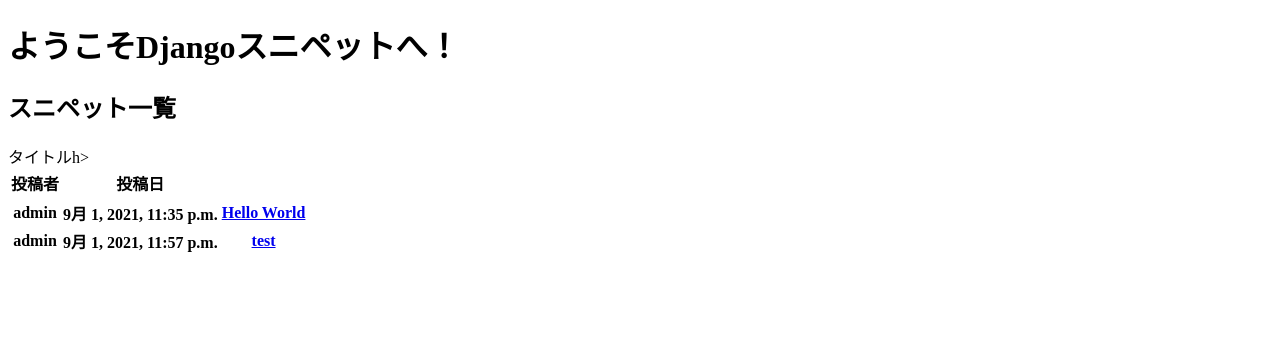
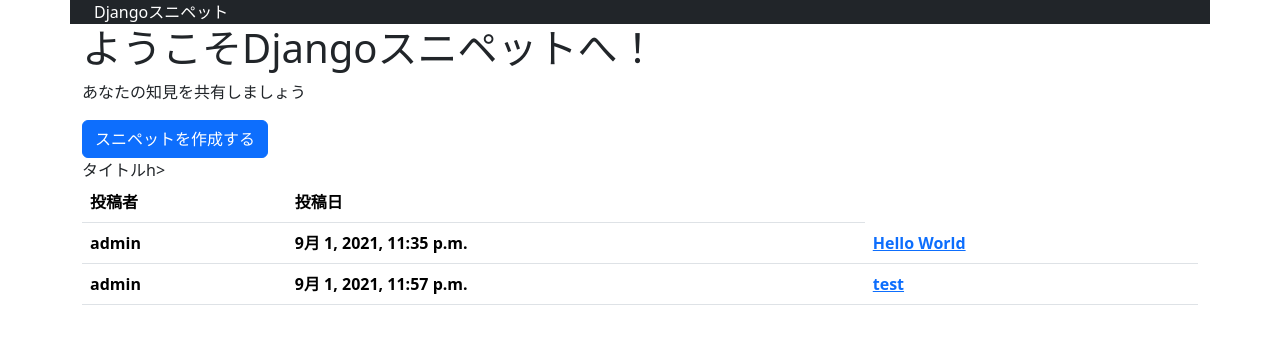
Before and after one commit to t-kotsubo/djangosnippets, a Django app: page / in a window 1280 px wide. Shown: the top 344 px of the page. Run offline with Django 3.2, Linux system fonts and the light colour scheme; data comes from the database, SQL or seed files in the repository; lists and menus that the app fills with data are empty; some libraries are stand-ins or nearby versions.

Commit message:
1.5.3 テンプレートの更新までをアップロード

```diff
--- a/djangosnippets/djangosnippets/settings.py
+++ b/djangosnippets/djangosnippets/settings.py
@@ -38,6 +38,7 @@
     'django.contrib.messages',
     'django.contrib.staticfiles',
     'snippets.apps.SnippetsConfig',
+    'django_bootstrap5',
 ]
 
 MIDDLEWARE = [
--- a/djangosnippets/snippets/templates/snippets/snippet_edit.html
+++ b/djangosnippets/snippets/templates/snippets/snippet_edit.html
@@ -1,16 +1,19 @@
 <!DOCTYPE html>
 <html lang="en">
+
 <head>
   <meta charset="UTF-8" />
   <meta http-equiv="X-UA-Compatible" content="IE=edge" />
   <meta name="viewport" content="width=device-width, initial-scale=1.0" />
   <title>Djangoスニペット</title>
 </head>
+
 <body>
   <h1>スニペットの編集</h1>
   <form method="post">
-      {% csfr_token %} {{ form.as_p }}
+    {% csrf_token %} {{ form.as_p }}
     <button type="submit">保存</button>
   </form>
 </body>
+
 </html>
--- a/djangosnippets/snippets/templates/snippets/snippet_new.html
+++ b/djangosnippets/snippets/templates/snippets/snippet_new.html
@@ -1,16 +1,19 @@
 <!DOCTYPE html>
 <html lang="en">
+
 <head>
   <meta charset="UTF-8" />
   <meta http-equiv="X-UA-Compatible" content="IE=edge" />
   <meta name="viewport" content="width=device-width, initial-scale=1.0" />
   <title>Djangoスニペット</title>
 </head>
+
 <body>
   <h1>スニペットの登録</h1>
   <form method="post">
-      {% csfr_token %} {{ form.as_p }}
+    {% csrf_token %} {{ form.as_p }}
     <button type="submit">登録</button>
   </form>
 </body>
+
 </html>
--- a/djangosnippets/snippets/templates/snippets/top.html
+++ b/djangosnippets/snippets/templates/snippets/top.html
@@ -1,14 +1,31 @@
+{% load static %}
+{% load django_bootstrap5 %}
+
 <!DOCTYPE html>
 <html lang="ja">
+
 <head>
     <meta charset="UTF-8">
-    <meta http-equiv="X-UA-Compatible" content="IE=edge">
-    <meta name="viewport" content="width=device-width, initial-scale=1.0">
     <title>Djangoスニペット</title>
+    {% bootstrap_css %}
+    {% bootstrap_javascript %}
+    <link rel="stylesheet" href="{% static 'snippets/css/style.css' %}">
 </head>
+
 <body>
-    <h1>ようこそDjangoスニペットへ！</h1>
-    <h2>スニペット一覧</h2>
+    <nav class="container navbar-expand flex-md-row navbar-dark bg-dark">
+        <div class="container justify-content-between">
+            <a href="/" class="navbar-brand">Djangoスニペット</a>
+        </div>
+    </nav>
+    <main>
+        <div class="container">
+            <div class="welcome">
+                <h1 class="title">ようこそDjangoスニペットへ！</h1>
+                <p class="subtitle">あなたの知見を共有しましょう</p>
+
+                <a class="btn btn-primary" href="{% url 'snippet_new' %}">スニペットを作成する</a>
+            </div>
             {% if snippets %}
             <table class="table">
                 <thead>
@@ -31,5 +48,8 @@
             {% else %}
             <p>スニペットはまだ投稿されていません。</p>
             {% endif %}
+        </div>
+    </main>
 </body>
+
 </html>
```
Lines whose indentation alone changed are shown as unchanged.
